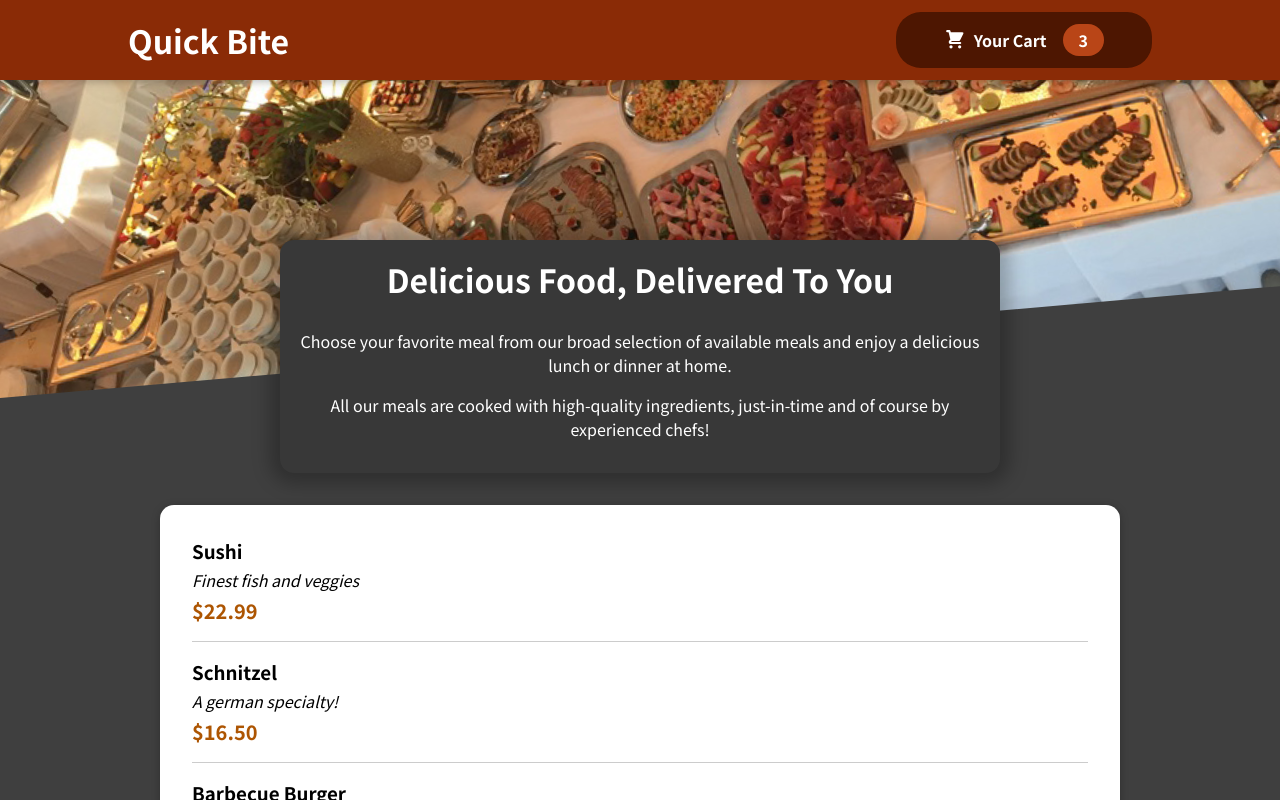
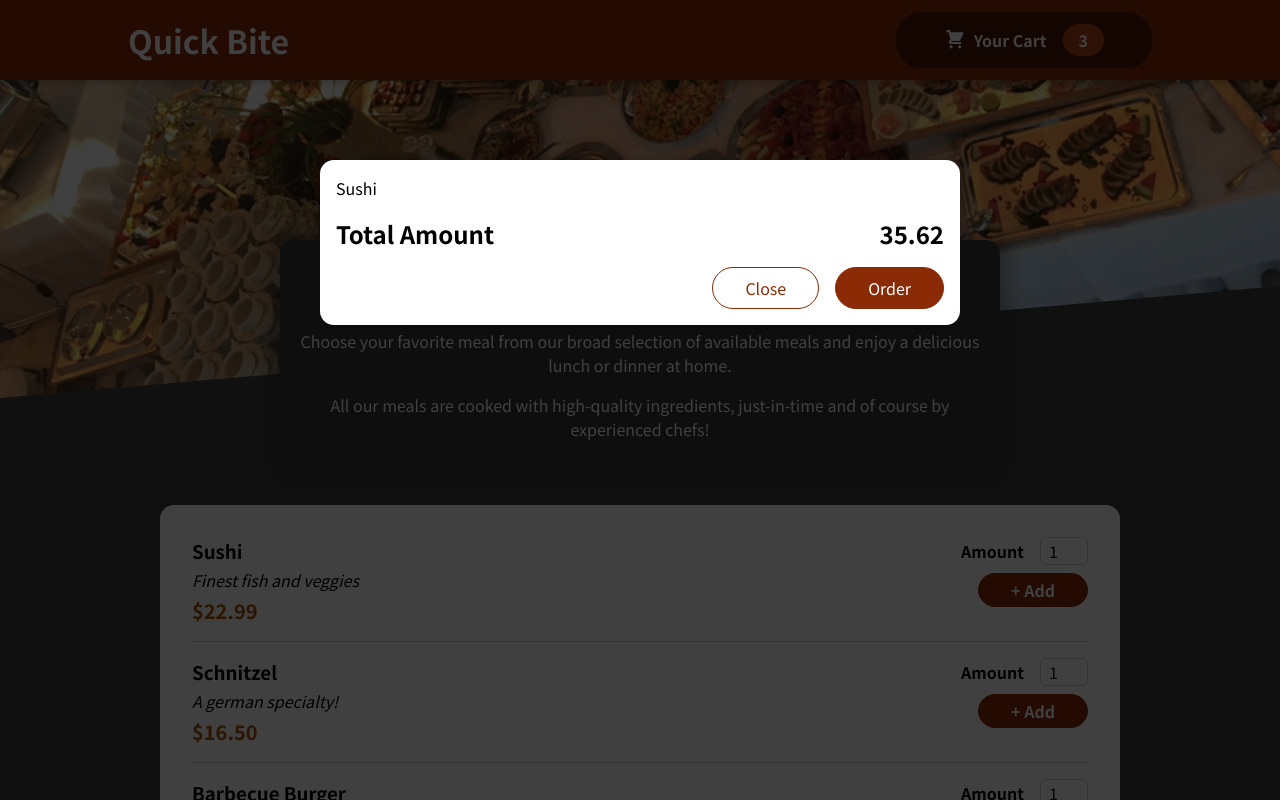
Before and after one commit to Aman-Gupta-Ji/Food-Order-App, a React (Create React App) app: page / in a window 1280 px wide. Shown: the top 800 px of the page. Built offline with nearby package versions, Linux system fonts and the light colour scheme.

Commit message:
Cart with Modal

```diff
--- a/public/index.html
+++ b/public/index.html
@@ -28,6 +28,7 @@
   </head>
   <body>
     <noscript>You need to enable JavaScript to run this app.</noscript>
+    <div id="overlay"></div>
     <div id="root"></div>
     <!--
       This HTML file is a template.
--- a/src/App.js
+++ b/src/App.js
@@ -1,11 +1,13 @@
 import React, { Fragment } from "react";
 
+import Cart from "./components/Cart/Cart";
 import Header from "./components/Layout/Header";
 import Meals from "./components/Meals/Meals";
 
 function App() {
   return (
     <Fragment>
+      <Cart/>
       <Header />
       <main>
         <Meals/>
--- /dev/null
+++ b/src/components/Cart/Cart.js
@@ -0,0 +1,30 @@
+import React from "react";
+import Modal from "../UI/Modal";
+
+import classes from "./Cart.module.css";
+
+const Cart = (promps) => {
+  const cardItems = (
+    <ul className={classes["cart-items"]}>
+      {[{ id: "c1", name: "Sushi", amount: 2, price: 12.99 }].map((item) => (
+        <li key={item.id}>{item.name}</li>
+      ))}
+    </ul>
+  );
+
+  return (
+    <Modal>
+      {cardItems}
+      <div className={classes.total}>
+        <span>Total Amount</span>
+        <span>35.62</span>
+      </div>
+      <div className={classes.actions}>
+        <button className={classes["button--alt"]}>Close</button>
+        <button className={classes["button"]}>Order</button>
+      </div>
+    </Modal>
+  );
+};
+
+export default Cart;
--- /dev/null
+++ b/src/components/Cart/Cart.module.css
@@ -0,0 +1,46 @@
+.cart-items {
+  list-style: none;
+  margin: 0;
+  padding: 0;
+  max-height: 20rem;
+  overflow: auto;
+}
+
+.total {
+  display: flex;
+  justify-content: space-between;
+  align-items: center;
+  font-weight: bold;
+  font-size: 1.5rem;
+  margin: 1rem 0;
+}
+
+.actions {
+  text-align: right;
+}
+
+.actions button {
+  font: inherit;
+  cursor: pointer;
+  background-color: transparent;
+  border: 1px solid #8a2b06;
+  padding: 0.5rem 2rem;
+  border-radius: 25px;
+  margin-left: 1rem;
+}
+
+.actions button:hover,
+.actions button:active {
+  background-color: #5a1a01;
+  border-color: #5a1a01;
+  color: white;
+}
+
+.actions .button--alt {
+  color: #8a2b06;
+}
+
+.actions .button {
+  background-color: #8a2b06;
+  color: white;
+}
--- a/src/components/Meals/MealsList/AvaliableMeals.js
+++ b/src/components/Meals/MealsList/AvaliableMeals.js
@@ -46,6 +46,7 @@
 function AvailableMeans() {
   const mealsList = DUMMY_MEALS.map((meal) => (
     <MealItem
+      id={meal.id}
       key={meal.id}
       name={meal.name}
       description={meal.description}
--- a/src/components/Meals/MealsList/MealItem/MealItem.js
+++ b/src/components/Meals/MealsList/MealItem/MealItem.js
@@ -1,4 +1,5 @@
 import classes from "./MealItem.module.css";
+import MealItemForm from "./MealItemForm";
 
 const MealItem = (props) => {
   const price = `$${props.price.toFixed(2)}`;
@@ -9,6 +10,9 @@
         <div className={classes.description}>{props.description}</div>
         <div className={classes.price}>{price}</div>
       </div>
+      <div>
+        <MealItemForm id={props.id} />
+      </div>
     </li>
   );
 };
--- /dev/null
+++ b/src/components/Meals/MealsList/MealItem/MealItemForm.js
@@ -0,0 +1,25 @@
+import React from "react";
+
+import classes from "./MealItemForm.module.css";
+import Input from "../../../UI/Input";
+
+const MealItemForm = (props) => {
+  return (
+    <form className={classes.form}>
+      <Input
+        label="Amount"
+        input={{
+          id: "amount_" + props.id,
+          type: "number",
+          min: "1",
+          max: "12",
+          step: "1",
+          defaultValue: "1",
+        }}
+      />
+      <button>+ Add</button>
+    </form>
+  );
+};
+
+export default MealItemForm;
--- /dev/null
+++ b/src/components/Meals/MealsList/MealItem/MealItemForm.module.css
@@ -0,0 +1,20 @@
+.form {
+  text-align: right;
+}
+
+.form button {
+  font: inherit;
+  cursor: pointer;
+  background-color: #8a2b06;
+  border: 1px solid #8a2b06;
+  color: white;
+  padding: 0.25rem 2rem;
+  border-radius: 20px;
+  font-weight: bold;
+}
+
+.form button:hover,
+.form button:active {
+  background-color: #641e03;
+  border-color: #641e03;
+}
--- /dev/null
+++ b/src/components/UI/Input.js
@@ -0,0 +1,12 @@
+import classes from "./Input.module.css";
+
+const Input = (props) => {
+  return (
+    <div className={classes.input}>
+      <label htmlFor={props.input.id}>{props.label}</label>
+      <input {...props.input} />
+    </div>
+  );
+};
+
+export default Input;
--- /dev/null
+++ b/src/components/UI/Input.module.css
@@ -0,0 +1,18 @@
+.input {
+  display: flex;
+  align-items: center;
+  margin-bottom: 0.5rem;
+}
+
+.input label {
+  font-weight: bold;
+  margin-right: 1rem;
+}
+
+.input input {
+  width: 3rem;
+  border-radius: 5px;
+  border: 1px solid #ccc;
+  font: inherit;
+  padding-left: 0.5rem;
+}
--- /dev/null
+++ b/src/components/UI/Modal.js
@@ -0,0 +1,29 @@
+import { Fragment } from "react";
+import ReactDOM from "react-dom";
+
+import classes from "./Modal.module.css";
+
+const Backdrop = (props) => {
+  return <div className={classes.backdrop}></div>;
+};
+
+function ModalOverlay(props) {
+  return (
+    <div className={classes.modal}>
+      <div className={classes.content}>{props.children}</div>
+    </div>
+  );
+}
+
+const protalElement = document.getElementById("overlay");
+
+const Modal = (props) => {
+  return (
+    <Fragment>
+      {ReactDOM.createPortal(<Backdrop />, protalElement)}
+      {ReactDOM.createPortal(<ModalOverlay>{props.children}</ModalOverlay>, protalElement)}
+    </Fragment>
+  );
+};
+
+export default Modal;
--- /dev/null
+++ b/src/components/UI/Modal.module.css
@@ -0,0 +1,40 @@
+.backdrop {
+  position: fixed;
+  top: 0;
+  left: 0;
+  width: 100%;
+  height: 100vh;
+  z-index: 20;
+  background-color: rgba(0, 0, 0, 0.75);
+}
+
+.modal {
+  position: fixed;
+  top: 20vh;
+  left: 5%;
+  width: 90%;
+  background-color: white;
+  padding: 1rem;
+  border-radius: 14px;
+  box-shadow: 0 2px 8px rgba(0, 0, 0, 0.25);
+  z-index: 30;
+  animation: slide-down 300ms ease-out forwards;
+}
+
+@media (min-width: 768px) {
+  .modal {
+    width: 40rem;
+    left: calc(50% - 20rem);
+  }
+}
+
+@keyframes slide-down {
+  from {
+    opacity: 0;
+    transform: translateY(-3rem);
+  }
+  to {
+    opacity: 1;
+    transform: translateY(0);
+  }
+}
```
